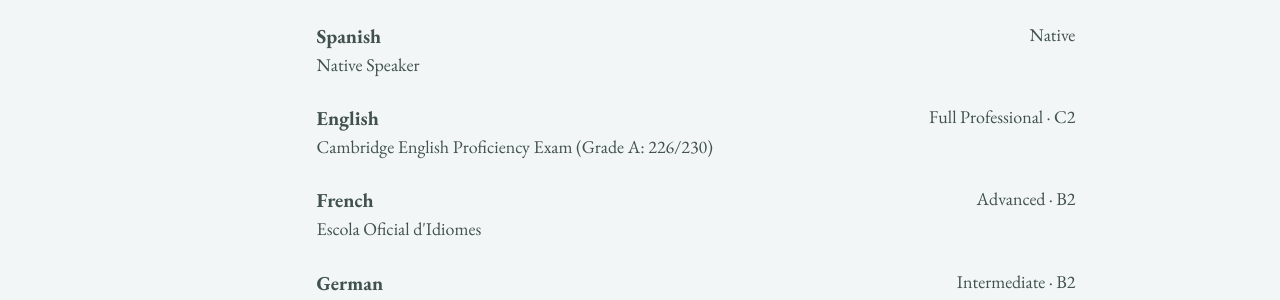
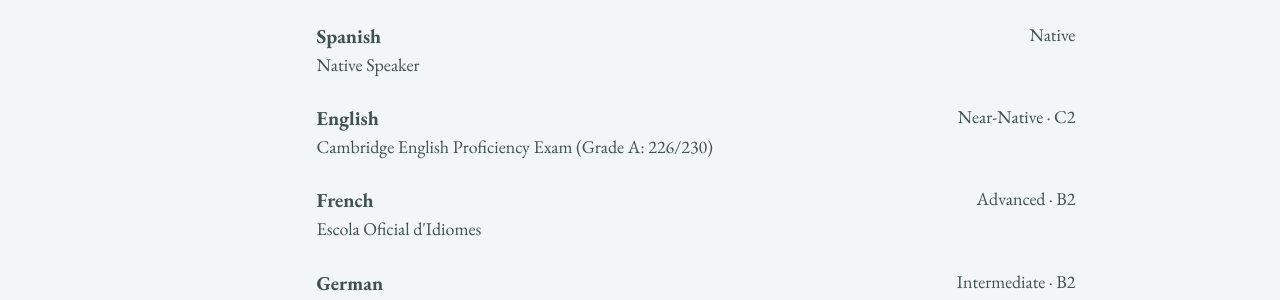
Before and after one commit to epujol90/epujol90.github.io, a Jekyll site: the page built from _pages/cv-json.md, in a window 1280 px wide and 900 px high, scrolled down 4446 px. Shown: the part 374-674 px from the top of the window. Built offline with Jekyll 4.4.1, drawn with Linux system fonts in a browser that asks for light colours; a script bundle is joined from its source files by our own code; library files that are not in the unit come from our copies.

Commit message:
Update cv.json

```diff
--- a/_data/cv.json
+++ b/_data/cv.json
@@ -309,7 +309,7 @@
     },
     {
       "language": "English",
-      "fluency": "Full Professional",
+      "fluency": "Near-Native",
       "cefr": "C2",
       "certificate": "Cambridge English Proficiency Exam (Grade A: 226/230)"
     },
```
